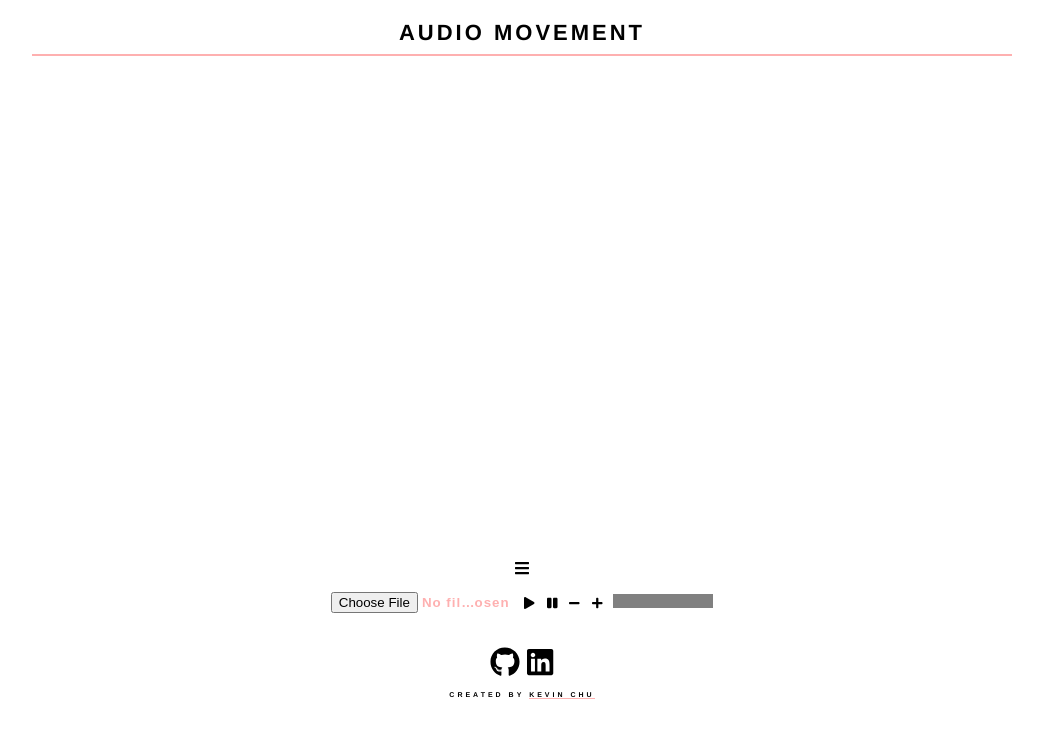
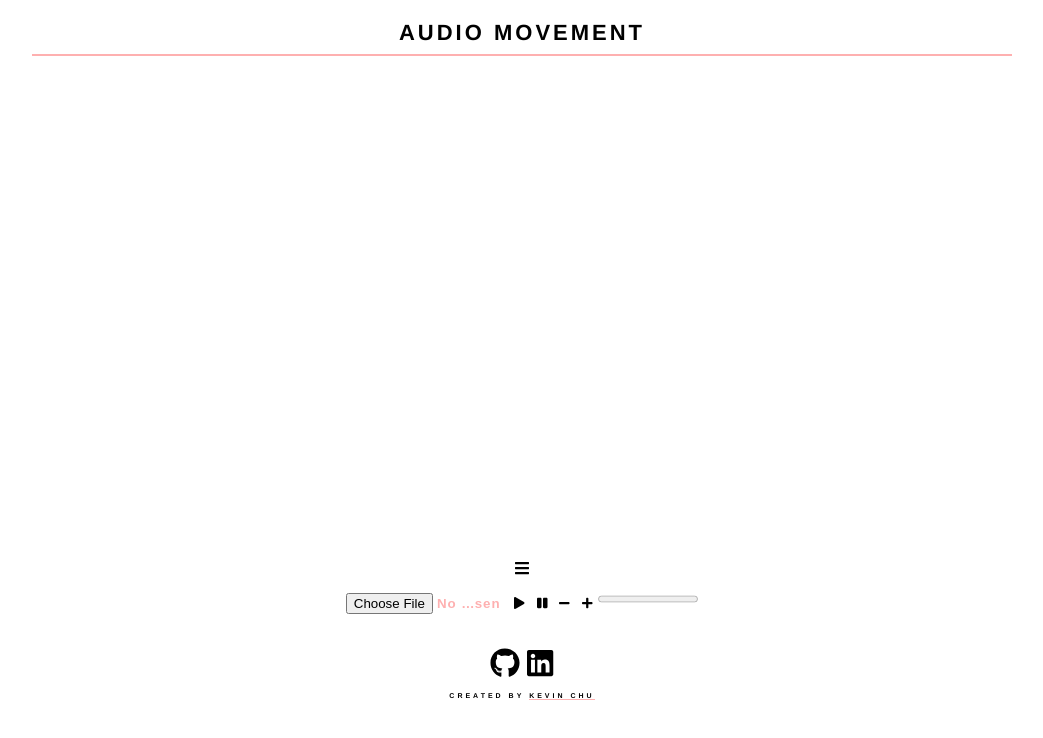
Before and after one commit to kchu93/audio-movement, a website built with webpack: page index.html in a window 1280 px wide. Shown: the whole page, without its empty margins (118-1161 px from the left). Built offline with nearby package versions, Linux system fonts and the light colour scheme; a web font is replaced by a local one.

Commit message:
progress bar update

```diff
--- a/css/audio_movement.css
+++ b/css/audio_movement.css
@@ -49,7 +49,8 @@ canvas {
   display: block;
   cursor: pointer;
   z-index: 10;
-  width: 15%;
+  width: 13%;
+  margin-top: 1px;
 }
 
 .play-button, .pause-button, .volume-button {
@@ -63,7 +64,7 @@ canvas {
 }
 
 
-progress{
+progress::-webkit-progress-bar{
   margin-top: 2px;
   margin-left: 5px;
   background-color: white;
```
